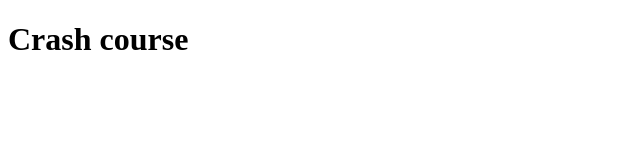
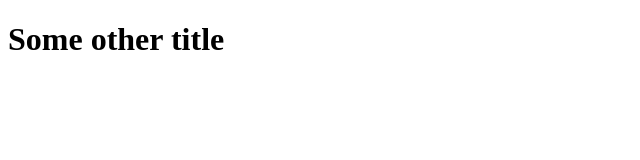
Before and after one commit to RadekKosiada/angular-crashCourse, an Angular app: page / in a window 1280 px wide. Shown: the top 160 px of the page, without its empty margins (0-640 px from the left). Built offline with nearby package versions, Linux system fonts and the light colour scheme.

Commit message:
Add constructor method

```diff
--- a/src/app/app.component.ts
+++ b/src/app/app.component.ts
@@ -7,5 +7,11 @@ import { Component } from '@angular/core';
 })
 export class AppComponent {
   //defining type
-  title: string = 'Crash course'
+  title: string = 'Crash course';
+  // adding constructor method;
+  // runs before the content is rendered so it will display title from the constructor;
+  constructor() {
+    console.log(123)
+    this.title = "Some other title";
+  }
 }
```
